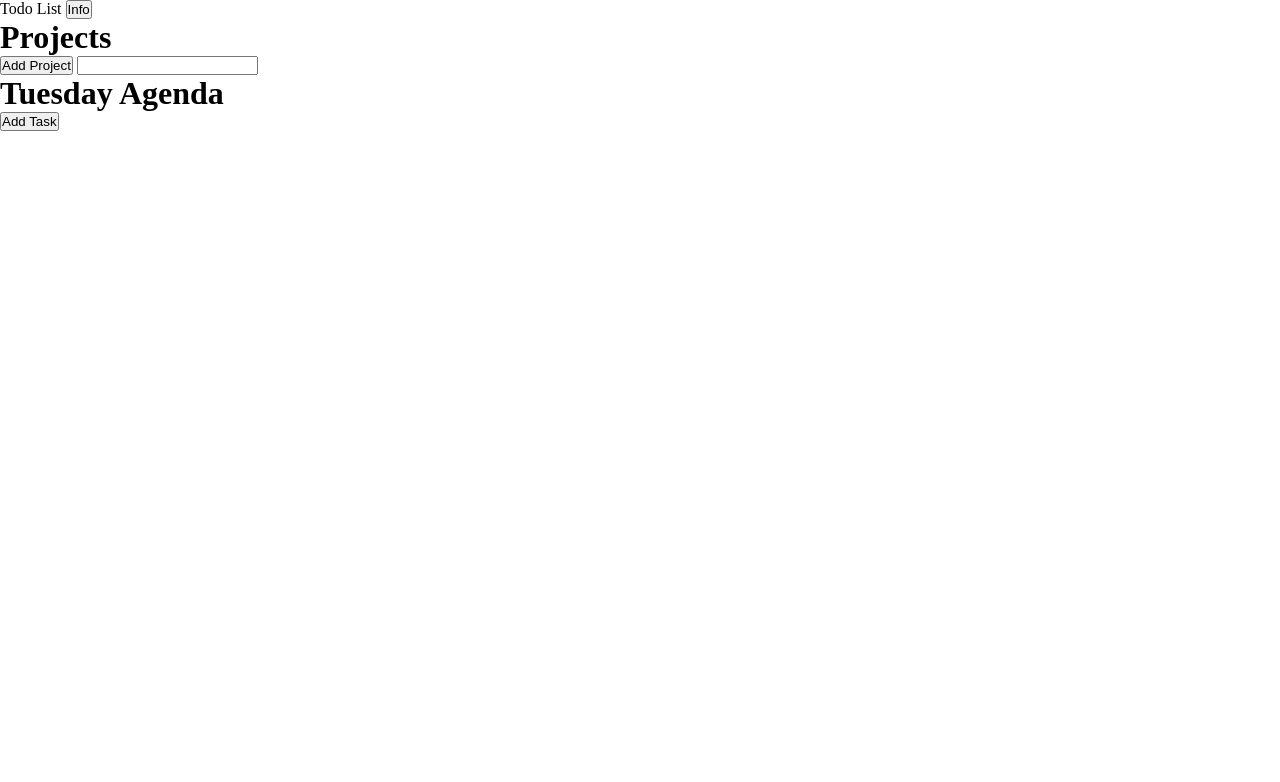
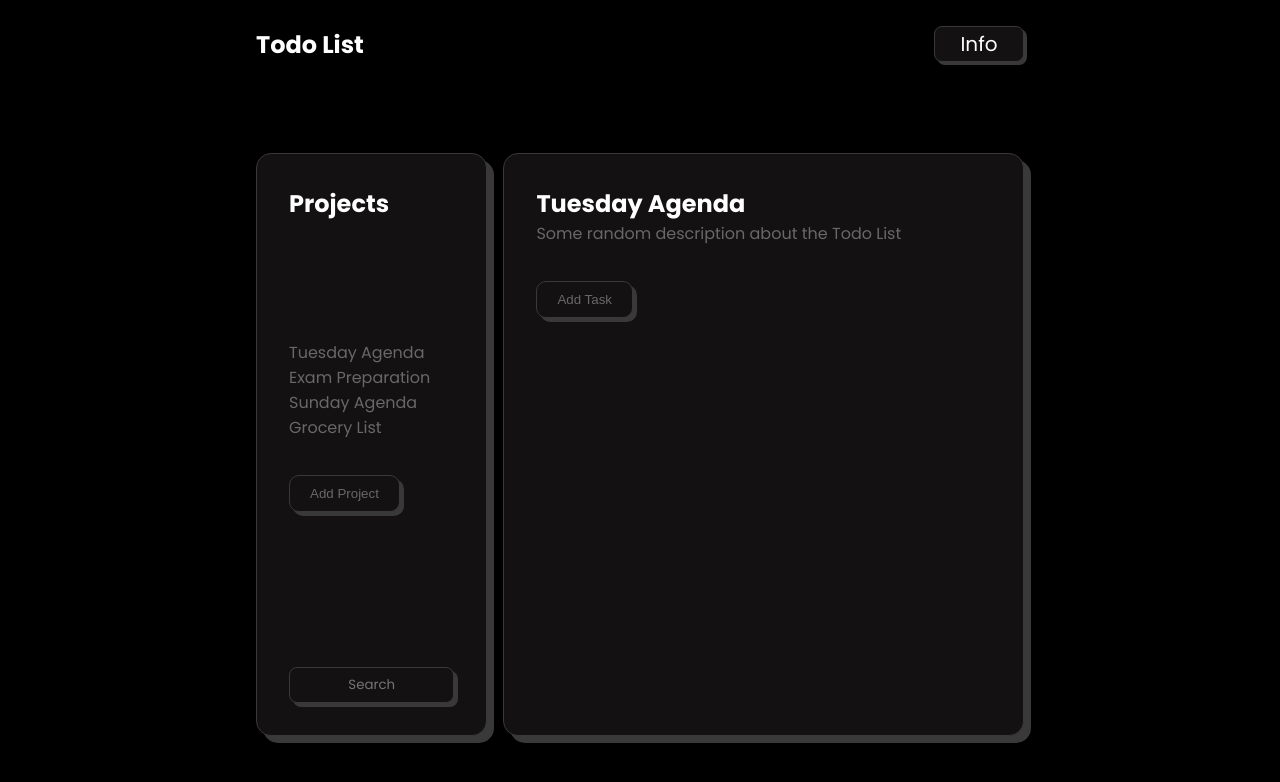
Before and after one commit to leisingha/Todo-List-App, a website built with webpack: page src/index.html in a window 1280 px wide. Built offline with nearby package versions, Linux system fonts and the light colour scheme.

Commit message:
Base CSS

```diff
--- a/src/index.html
+++ b/src/index.html
@@ -4,11 +4,14 @@
     <meta charset="UTF-8">
     <meta name="viewport" content="width=device-width, initial-scale=1.0">
     <title>Todo List App</title>
+    <link rel="preconnect" href="https://fonts.googleapis.com">
+    <link rel="preconnect" href="https://fonts.gstatic.com" crossorigin>
+    <link href="https://fonts.googleapis.com/css2?family=Inter:ital,opsz,wght@0,14..32,100..900;1,14..32,100..900&family=Poppins:ital,wght@0,100;0,200;0,300;0,400;0,500;0,600;0,700;0,800;0,900;1,100;1,200;1,300;1,400;1,500;1,600;1,700;1,800;1,900&display=swap" rel="stylesheet">
 </head>
 <body>
     <header>
         <nav>
-            Todo List
+            <h1>Todo List</h1>
             <button>
                 Info
             </button>
@@ -16,24 +19,32 @@
     </header>
     <main>
         <div class="sidebar">
-            <h1>
+            <h2>
                 Projects
-            </h1>
-            <ul class="project-list">
-
-            </ul>
-            <button class="add-project-btn">
-                Add Project
-            </button>
-            <input type="search">
+            </h2>
+            <div>
+                <ul class="project-list">
+                    <li>Tuesday Agenda</li>
+                    <li>Exam Preparation</li>
+                    <li>Sunday Agenda</li>
+                    <li>Grocery List</li>
+                </ul>
+                <button class="add-btn">
+                    Add Project
+                </button>
+            </div>
+            <input type="search" placeholder="Search">
         </div>
         <div class="content">
-            <h1>
+            <h2>
                 Tuesday Agenda
-            </h1>
+            </h2>
+            <p>
+                Some random description about the Todo List
+            </p>
             <ul>
                 <li>
-                    <button>Add Task</button>
+                    <button class="add-btn">Add Task</button>
                 </li>
             </ul>
         </div>
--- a/src/style.css
+++ b/src/style.css
@@ -3,3 +3,118 @@
     margin: 0;
     padding: 0;
 }
+
+:root{
+    --primary-colour:#000000;
+    --secondary-colour: #131111;
+    --tertiar-colour: #696868;
+}
+
+body{
+    background-color: var(--primary-colour);
+    color: white;
+    font-family: "Poppins", sans-serif;
+    height: 100vh;
+    display: grid;
+    grid-template-rows: 1fr 8fr;
+    grid-template-columns: 1fr 3fr 1fr;
+}
+
+header{
+    grid-row: 1/2;
+    grid-column: 2/3;
+}
+header nav{
+    display: flex;
+    height: 100%;
+    justify-content: space-between;
+    align-items: center;
+}
+nav button{
+    width: 90px;
+    height: 36px;
+    flex-shrink: 0;
+    border-radius: 8px;
+    border: 1px solid #393939;
+    background: var(--Seconday-Colour, #131111);
+    font-family: inherit;
+    color: white;
+    font-size: 1.25rem;
+    box-shadow: 3px 3px #393939;
+}
+nav button:active {
+    box-shadow: none;
+    transform: translate(3px, 3px);
+}
+
+main{
+    grid-column: 2/3;
+    display: grid;
+    grid-template-columns: 1fr 2.25fr;
+    gap: 1rem;
+}
+
+
+
+.sidebar, .content{
+    border-radius: 15px;
+    border: 1px solid #393939;
+    background: var(--secondary-colour);
+    margin: 4rem 0;
+    padding: 2rem;
+    box-shadow: 7px 7px #393939;
+}
+
+.sidebar{
+    display: flex;
+    flex-direction: column;
+    justify-content: space-between;
+}
+
+.sidebar ul, .content p{
+    color: var(--tertiar-colour);
+}
+
+.add-btn{
+    color: #fafafa;
+    padding: 10px 20px;
+    border-radius: 10px;
+    border: 1px solid #393939;
+    background: var(--Seconday-Colour, #131111);
+    box-shadow: 4px 4px #393939;
+    cursor: pointer;
+    margin: 35px 0;
+    color: var(--tertiar-colour);
+}
+
+.add-btn:active {
+    box-shadow: none;
+    transform: translate(3px, 3px);
+}
+
+ul{
+    list-style: none;
+}
+
+input[type='search']{
+    width: 100%;
+    height: 36px;
+    flex-shrink: 0;
+    border-radius: 8px;
+    border: 1px solid #393939;
+    background: var(--Seconday-Colour, #131111);
+    font-family: inherit;
+    color: white;
+    text-align: center;
+    box-shadow: 4px 4px #393939;
+    transition: all 0.5s ease;
+}
+
+input[type='search']:focus{
+    border: 1px solid whitesmoke;
+    box-shadow: 4px 4px whitesmoke;
+    outline: none;
+}
+input[type='search']::-webkit-search-cancel-button {
+    display: none;
+}
```
